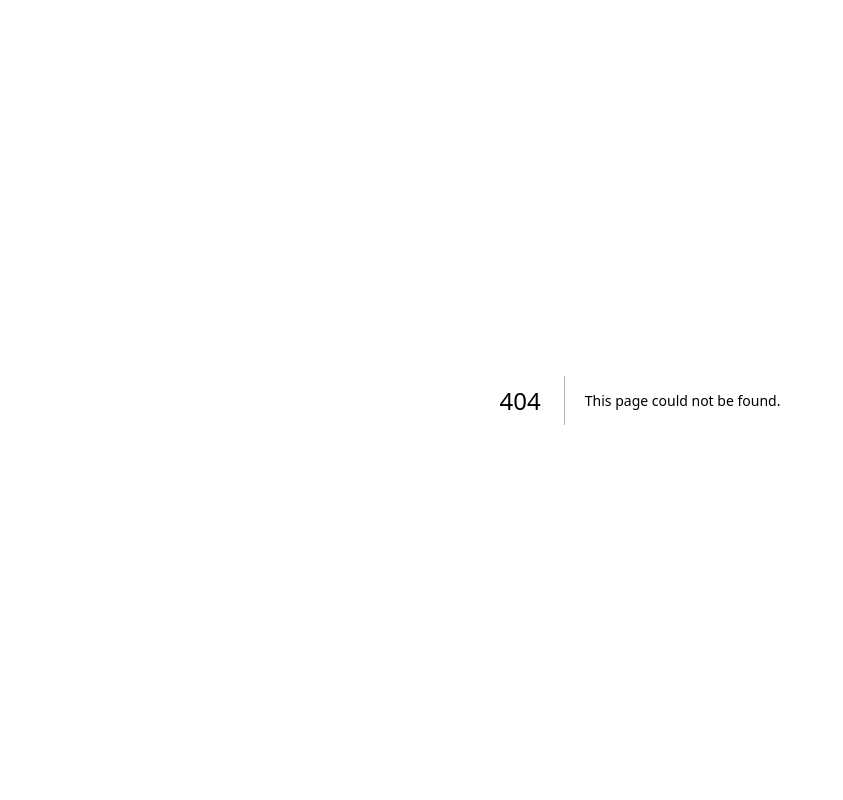
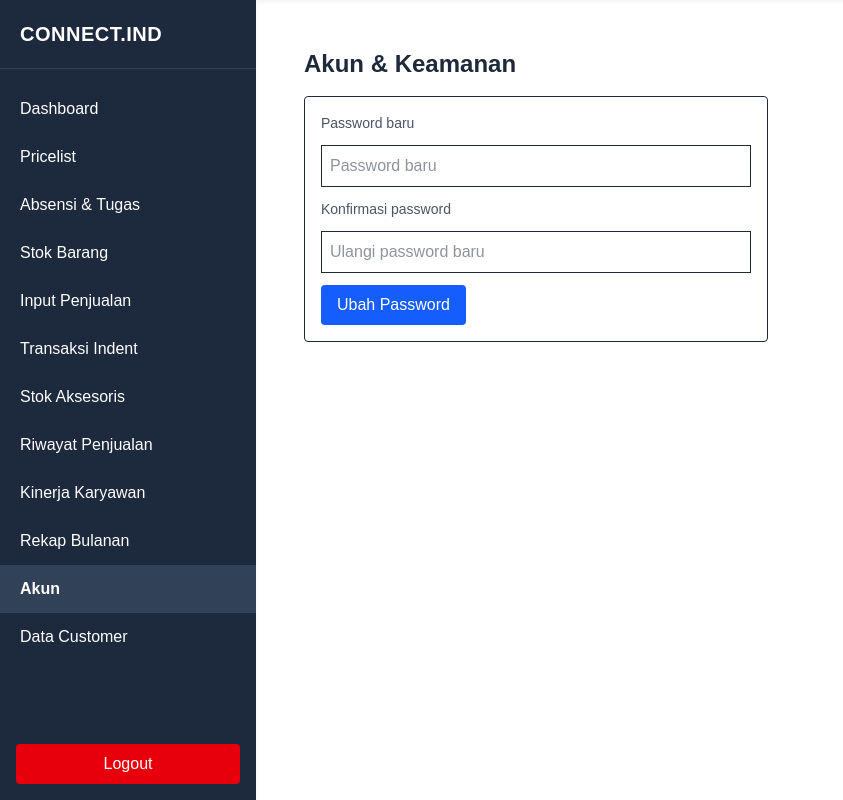
Before and after one commit to connectgadgetindonesia/sistem-connect-ind, a Next.js app: page /akun in a window 1280 px wide. Before the commit this address had no page. Shown: the whole page, without its empty margins (0-843 px from the left). Built offline with nearby package versions, Linux system fonts and the light colour scheme.

Commit message:
update fitur

```diff
--- a/components/Layout.js
+++ b/components/Layout.js
@@ -45,6 +45,7 @@ export default function Layout({ children }) {
     { label: 'Riwayat Penjualan', path: '/riwayat' },
     { label: 'Kinerja Karyawan', path: '/kinerja' },
     { label: 'Rekap Bulanan', path: '/rekap' },
+    { label: 'Akun', path: '/akun' },
     { label: 'Data Customer', path: '/data-customer' },
   ]
 
--- /dev/null
+++ b/pages/akun.js
@@ -0,0 +1,60 @@
+// pages/akun.js
+import Layout from '@/components/Layout'
+import { useState } from 'react'
+import { supabase } from '@/lib/supabaseClient'
+
+export default function Akun() {
+  const [pwd, setPwd] = useState('')
+  const [pwd2, setPwd2] = useState('')
+  const [loading, setLoading] = useState(false)
+
+  const submit = async () => {
+    if (!pwd) return alert('Password baru wajib diisi')
+    if (pwd !== pwd2) return alert('Konfirmasi password tidak sama')
+    setLoading(true)
+    const { error } = await supabase.auth.updateUser({ password: pwd })
+    setLoading(false)
+    if (error) alert(`Gagal: ${error.message}`)
+    else {
+      alert('Password berhasil diubah. Silakan login ulang jika diminta.')
+      setPwd('')
+      setPwd2('')
+    }
+  }
+
+  return (
+    <Layout>
+      <div className="max-w-lg p-6">
+        <h1 className="text-2xl font-bold mb-4">Akun & Keamanan</h1>
+
+        <div className="border rounded p-4 space-y-3">
+          <label className="block text-sm text-gray-600">Password baru</label>
+          <input
+            type="password"
+            className="border p-2 w-full"
+            value={pwd}
+            onChange={(e) => setPwd(e.target.value)}
+            placeholder="Password baru"
+          />
+
+          <label className="block text-sm text-gray-600">Konfirmasi password</label>
+          <input
+            type="password"
+            className="border p-2 w-full"
+            value={pwd2}
+            onChange={(e) => setPwd2(e.target.value)}
+            placeholder="Ulangi password baru"
+          />
+
+          <button
+            onClick={submit}
+            disabled={loading}
+            className="bg-blue-600 text-white px-4 py-2 rounded disabled:opacity-60"
+          >
+            {loading ? 'Menyimpan...' : 'Ubah Password'}
+          </button>
+        </div>
+      </div>
+    </Layout>
+  )
+}
```
